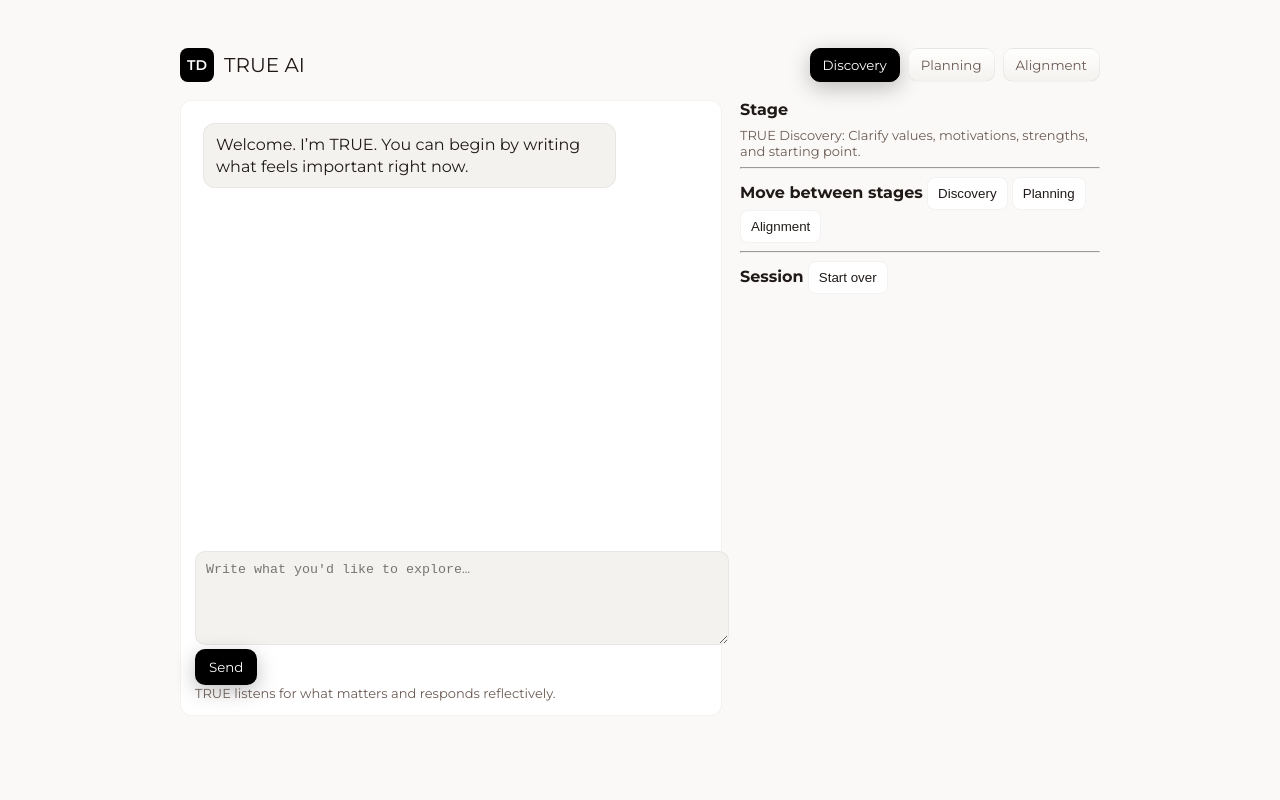
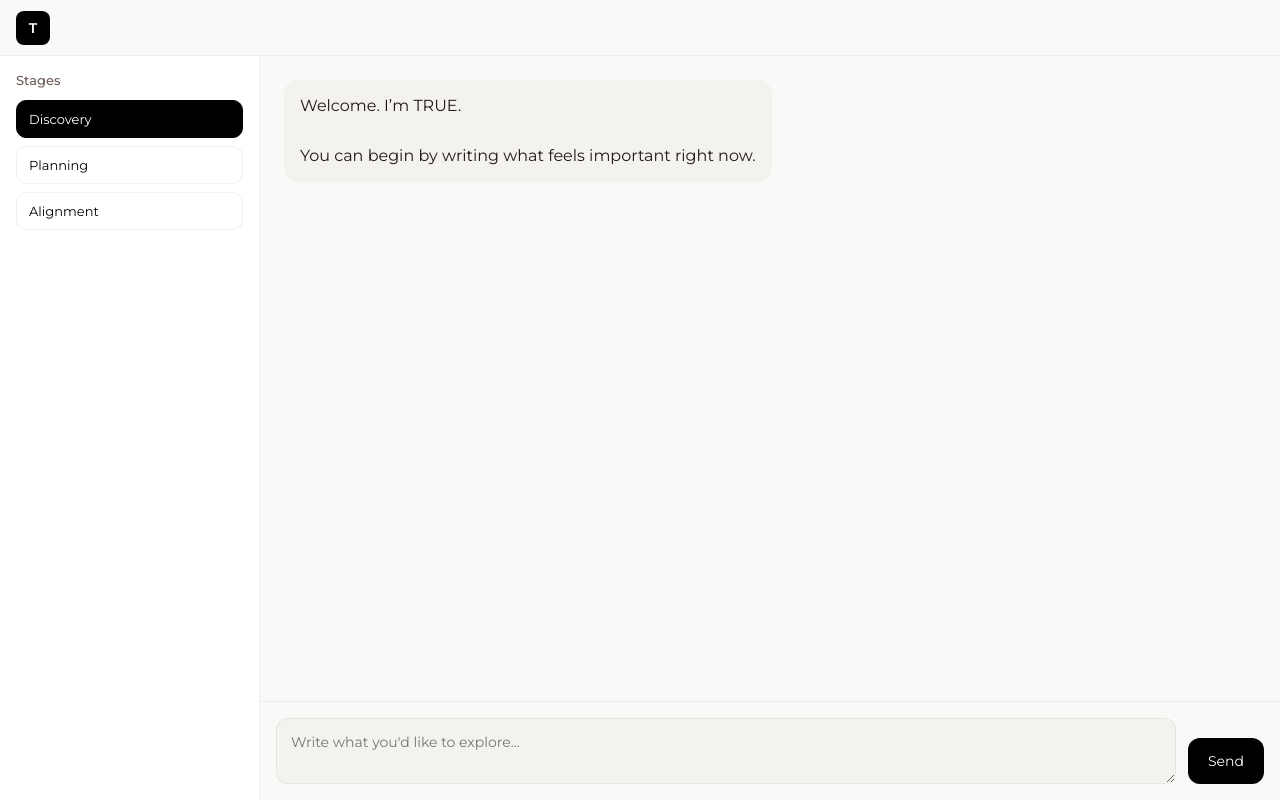
Before and after one commit to TrueDesignMethod/true-design-bots, a website: page public/index.html in a window 1280 px wide. Drawn offline with Linux system fonts and the light colour scheme.

Commit message:
Update index.html

```diff
--- a/public/index.html
+++ b/public/index.html
@@ -2,244 +2,213 @@
 <html lang="en">
 <head>
 <meta charset="utf-8" />
-  <meta name="viewport" content="width=device-width,initial-scale=1" />
+<meta name="viewport" content="width=device-width, initial-scale=1" />
 
 <!-- Montserrat -->
-<link href="https://fonts.googleapis.com/css2?family=Montserrat:wght@400;600;700&display=swap" rel="stylesheet">
-<title>TRUE — Life Design</title>
+<link href="https://fonts.googleapis.com/css2?family=Montserrat:wght@400;500;600&display=swap" rel="stylesheet">
+
+<title>TRUE</title>
+
 <style>
-  :root{
+:root {
   --bg: #fbf9f7;
   --card: #ffffff;
   --muted: #6b5b54;
-    --accent: #8b5e3c;
-    --accent-soft: #cfa68a;
   --text: #1f1a18;
-
-    --controls-bg: #232428;
-    --controls-text: #ffffff;
-    --controls-muted: #d6d6d8;
-    --controls-border: rgba(255,255,255,0.06);
-    --controls-radius: 12px;
-    --controls-padding: 10px 12px;
 
   --assistant-bubble: #f4f2ef;
   --user-bubble: #e5d9d0;
   --input-bg: #f4f2ef;
-    --input-border: rgba(16,18,20,0.05);
-
-    /* preserve geometry value used elsewhere */
-    --round: 12px;
+  --input-border: rgba(16,18,20,0.06);
 }
 
+* { box-sizing: border-box; }
+
 body {
-    font-family: 'Montserrat', Inter, system-ui, -apple-system, 'Segoe UI', Roboto, Arial;
   margin: 0;
+  height: 100vh;
+  font-family: 'Montserrat', system-ui, sans-serif;
   background: var(--bg);
   color: var(--text);
+  display: flex;
+  flex-direction: column;
 }
-  .wrap { max-width: 920px; margin: 28px auto; padding: 20px; }
-  header { display:flex; justify-content:space-between; align-items:center; gap:16px; }
-  h1 { margin:0; font-size:20px; color: var(--text); }
-  .stage-controls {
+
+/* ───────── Header ───────── */
+header {
+  height: 56px;
   display: flex;
-  gap: 8px;
+  align-items: center;
+  padding: 0 16px;
+  border-bottom: 1px solid var(--input-border);
+  background: var(--bg);
+}
+
+.logo {
+  width: 34px;
+  height: 34px;
+  background: #000;
+  color: #fff;
+  border-radius: 8px;
+  display: flex;
+  align-items: center;
+  justify-content: center;
+  font-weight: 600;
+  font-size: 14px;
+}
+
+/* ───────── Main Layout ───────── */
+main {
+  flex: 1;
+  display: flex;
+  overflow: hidden;
+}
+
+/* ───────── Sidebar ───────── */
+aside {
+  width: 260px;
+  background: var(--card);
+  border-right: 1px solid var(--input-border);
+  padding: 16px;
+  overflow-y: auto;
+}
+
+aside h3 {
+  margin: 0 0 12px 0;
+  font-size: 13px;
+  font-weight: 500;
+  color: var(--muted);
 }
 
 .stage-btn {
-  padding: 8px 12px;
+  width: 100%;
+  padding: 10px 12px;
+  margin-bottom: 8px;
   border-radius: 10px;
-  background: linear-gradient(180deg, var(--card), var(--assistant-bubble));
   border: 1px solid var(--input-border);
+  background: var(--card);
   cursor: pointer;
-  color: var(--muted);
   font-family: 'Montserrat', sans-serif;
+  font-size: 13px;
+  text-align: left;
 }
 
 .stage-btn.active {
-  background: #000000;
-  color: #ffffff;
-  border-color: #000000;
-  box-shadow: 0 6px 22px rgba(0,0,0,0.25);
+  background: #000;
+  color: #fff;
+  border-color: #000;
 }
 
-  main { margin-top:18px; display:grid; grid-template-columns: 1fr 360px; gap:18px; }
-  .chat-panel {
-    background: var(--card);
-    border-radius:var(--round);
-    padding:14px;
-    min-height:520px;
-    border:1px solid var(--input-border);
-    display:flex;
-    flex-direction:column;
+/* ───────── Chat Area ───────── */
+section.chat {
+  flex: 1;
+  display: flex;
+  flex-direction: column;
+  background: var(--bg);
 }
 
+/* Messages */
+#messages {
+  flex: 1;
+  padding: 24px;
+  overflow-y: auto;
+  display: flex;
+  flex-direction: column;
+  gap: 16px;
+}
 
-  /* Fixed message height (was 4200px accidentally) */
-  #messages { height:420px; overflow:auto; padding:8px; display:flex; flex-direction:column; gap:8px; }
-  .bubble { max-width:78%; padding:10px 12px; border-radius:12px; line-height:1.35; }
+.bubble {
+  max-width: 70%;
+  padding: 14px 16px;
+  border-radius: 14px;
+  line-height: 1.55;
+  white-space: pre-wrap;
+}
+
 .bubble.bot {
   background: var(--assistant-bubble);
-    align-self:flex-start;
-    border:1px solid var(--input-border);
-    color: var(--text);
+  align-self: flex-start;
 }
+
 .bubble.user {
   background: var(--user-bubble);
-    color: var(--text);
-    align-self:flex-end;
+  align-self: flex-end;
 }
 
-  .meta { font-size:12px; color:var(--muted); margin-top:6px; }
-  .input-area { display:flex; gap:8px; margin-top:10px; align-items:flex-end; flex-direction:column; }
-  .input-row { display:flex; gap:8px; width:100%; align-items:flex-end; }
+/* Input Bar */
+.input-bar {
+  padding: 16px;
+  border-top: 1px solid var(--input-border);
+  background: var(--bg);
+}
+
+.input-row {
+  display: flex;
+  gap: 12px;
+  align-items: flex-end;
+}
 
 textarea {
-    width:100%;
-    border-radius:10px;
-    padding:10px;
-    border:1px solid var(--input-border);
-    min-height:72px;
-    resize:vertical;
+  flex: 1;
+  min-height: 64px;
+  resize: vertical;
+  padding: 14px;
+  border-radius: 12px;
+  border: 1px solid var(--input-border);
   background: var(--input-bg);
-    color: var(--text);
+  font-family: 'Montserrat', sans-serif;
+  font-size: 14px;
 }
 
 button.primary {
-  background: #000000;
-  color: #ffffff;
+  background: #000;
+  color: #fff;
   border: none;
-  padding: 10px 14px;
-  border-radius: 10px;
+  padding: 14px 20px;
+  border-radius: 12px;
+  font-family: 'Montserrat', sans-serif;
+  font-size: 14px;
   cursor: pointer;
-  font-family: 'Montserrat', sans-serif;
-  box-shadow: 0 6px 20px rgba(0,0,0,0.25);
 }
 
-  .options { display:flex; gap:8px; margin-top:8px; flex-wrap:wrap; }
-  .option-btn {
-    background: var(--card);
-    border:1px solid var(--input-border);
-    padding:8px 10px;
-    border-radius:8px;
-    cursor:pointer;
-    color:var(--text);
+button.primary:hover {
+  opacity: 0.9;
 }
+</style>
+</head>
 
-  .loading { font-size:13px; color:var(--muted); }
-  .small { font-size:13px; color:var(--muted); }
+<body>
 
-  .export-btn,
-a.download-link {
-  display: block;
-  margin-top: 14px;
-  padding: 8px 12px;
-  border-radius: 10px;
+<header>
+  <div class="logo">T</div>
+</header>
 
-  background: var(--card);
-  color: var(--muted);
-  text-decoration: none;
+<main>
 
-  border: 1px solid var(--input-border); /* matches stage buttons */
-  font-family: 'Montserrat', sans-serif;
-  cursor: pointer;
-  transition: background .12s ease, box-shadow .12s ease;
-}
-
-.export-btn:hover,
-a.download-link:hover {
-  background: var(--assistant-bubble);
-  box-shadow: 0 4px 10px rgba(16,18,20,0.04);
-}
-
-
-  pre.snapshot { white-space:pre-wrap; font-family:inherit; color:var(--muted); }
-  select#starter-select {
-    width:100%;
-    padding:10px;
-    border-radius:8px;
-    border:1px solid var(--input-border);
-    background: var(--input-bg);
-    color: var(--text);
-  }
-
-  .privacy { margin-top:10px; font-size:13px; }
-  .privacy a { color:var(--accent); text-decoration:none; }
-
-  /* Header title */
-h1.app-title {
-  margin: 0;
-  font-size: 20px;
-  font-family: 'Montserrat', sans-serif;
-  font-weight: 400; /* removes bold */
-  color: var(--text);
-}
-
-/* TD square icon */
-.td-icon {
-  width: 34px;
-  height: 34px;
-  border-radius: 8px;
-  background: #000000;
-  color: #ffffff;
-  display: flex;
-  align-items: center;
-  justify-content: center;
-  font-family: 'Montserrat', sans-serif;
-  font-size: 14px;
-  font-weight: 600;
-}
-
-</style>
-
-</head>
-<body>
-  <div class="wrap">
-   <header>
-  <div style="display:flex; align-items:center; gap:10px;">
-    <div class="td-icon">TD</div>
-    <h1 class="app-title">TRUE AI</h1>
-  </div>
- <div class="stage-controls">
+  <!-- Sidebar -->
+  <aside>
+    <h3>Stages</h3>
     <button class="stage-btn active" data-stage="Discovery">Discovery</button>
     <button class="stage-btn" data-stage="Planning">Planning</button>
     <button class="stage-btn" data-stage="Alignment">Alignment</button>
-  </div>
-</header>
+  </aside>
 
-
-   <main>
-<section class="chat-panel">
+  <!-- Chat -->
+  <section class="chat">
     <div id="messages"></div>
 
-  <div style="margin-top:auto">
-    <textarea id="user-input" placeholder="Write what you'd like to explore…"></textarea>
+    <div class="input-bar">
+      <div class="input-row">
+        <textarea
+          id="user-input"
+          placeholder="Write what you'd like to explore…"
+        ></textarea>
         <button id="send-btn" class="primary">Send</button>
-    <div class="small">TRUE listens for what matters and responds reflectively.</div>
-
+      </div>
     </div>
   </section>
 
-<aside class="sidebar">
-  <strong>Stage</strong>
-  <div id="stage-desc" class="small" style="margin-top:8px">
-    TRUE Discovery: Clarify values, motivations, strengths, and starting point.
-  </div>
-
-  <hr>
-
-  <strong>Move between stages</strong>
-  <button class="option-btn" data-stage-switch="Discovery">Discovery</button>
-  <button class="option-btn" data-stage-switch="Planning">Planning</button>
-  <button class="option-btn" data-stage-switch="Alignment">Alignment</button>
-
-  <hr>
-
-  <strong>Session</strong>
-  <button class="option-btn" id="restart-btn">Start over</button>
-</aside>
 </main>
-</div>
 
 <script type="module">
 import { sendMessage } from "./send.js";
@@ -249,71 +218,60 @@ let conversation = [];
 
 const messagesEl = document.getElementById("messages");
 const inputEl = document.getElementById("user-input");
-const stageDesc = document.getElementById("stage-desc");
 
-function appendBubble(text, who="bot"){
-  const d=document.createElement("div");
-  d.className="bubble "+who;
-  d.textContent=text;
+/* Append message bubble */
+function appendBubble(text, who="bot") {
+  const d = document.createElement("div");
+  d.className = "bubble " + who;
+  d.textContent = text;
   messagesEl.appendChild(d);
-  messagesEl.scrollTop=messagesEl.scrollHeight;
+  messagesEl.scrollTop = messagesEl.scrollHeight;
 }
 
-function setStage(stage){
-  currentStage=stage;
-  document.querySelectorAll(".stage-btn").forEach(b=>{
-    b.classList.toggle("active",b.dataset.stage===stage);
+/* Stage switching */
+function setStage(stage) {
+  currentStage = stage;
+  document.querySelectorAll(".stage-btn").forEach(btn => {
+    btn.classList.toggle("active", btn.dataset.stage === stage);
   });
-  stageDesc.textContent={
-    Discovery:"TRUE Discovery: Clarify values, motivations, strengths, and starting point.",
-    Planning:"TRUE Planning: Translate insight into realistic, sustainable action.",
-    Alignment:"TRUE Alignment: Maintain balance, resilience, and long-term integrity."
-  }[stage];
 }
 
-document.querySelectorAll(".stage-btn,[data-stage-switch]").forEach(btn=>{
-  btn.addEventListener("click",()=>setStage(btn.dataset.stage||btn.dataset.stageSwitch));
+document.querySelectorAll(".stage-btn").forEach(btn => {
+  btn.addEventListener("click", () => setStage(btn.dataset.stage));
 });
 
-document.getElementById("send-btn").addEventListener("click",async()=>{
-  const text=inputEl.value.trim();
-  if(!text)return;
-  inputEl.value="";
-  appendBubble(text,"user");
-  conversation.push({role:"user",content:text});
+/* Send message */
+document.getElementById("send-btn").addEventListener("click", async () => {
+  const text = inputEl.value.trim();
+  if (!text) return;
 
-  appendBubble("Reflecting…","bot");
+  inputEl.value = "";
+  appendBubble(text, "user");
+  conversation.push({ role: "user", content: text });
+
+  appendBubble("Reflecting…", "bot");
+
   const res = await sendMessage(currentStage, conversation);
-
-// 🔍 DEBUG: See routing decisions
-console.log("TRUE DEBUG RESPONSE:", {
-  stage: res.stage,
-  intent: res.intent,
-  module: res.module
-});
 
   messagesEl.lastChild.remove();
 
-if (!res.reply) {
-  appendBubble("I’m here, but something went wrong generating a response. Please try again.", "bot");
-  console.error("TRUE ERROR: No reply returned", res);
+  if (!res || !res.reply) {
+    appendBubble("I’m here, but something went wrong. Please try again.", "bot");
     return;
   }
 
   appendBubble(res.reply, "bot");
-console.log("TRUE RAW REPLY:", res.reply);
-
-
-  conversation.push({role:"assistant",content:res.reply});
+  conversation.push({ role: "assistant", content: res.reply });
 });
 
-document.getElementById("restart-btn").addEventListener("click",()=>{
-  conversation=[];
-  messagesEl.innerHTML="";
-  appendBubble("Welcome. I’m TRUE.\n\nYou can begin by writing what feels important right now.","bot");
-});
+/* Initial message */
+appendBubble(
+`Welcome. I’m TRUE.
 
-appendBubble("Welcome. I’m TRUE.\n\nYou can begin by writing what feels important right now.","bot");
+You can begin by writing what feels important right now.`,
+"bot"
+);
 </script>
+
 </body>
 </html>
```
Lines whose indentation alone changed are shown as unchanged.
